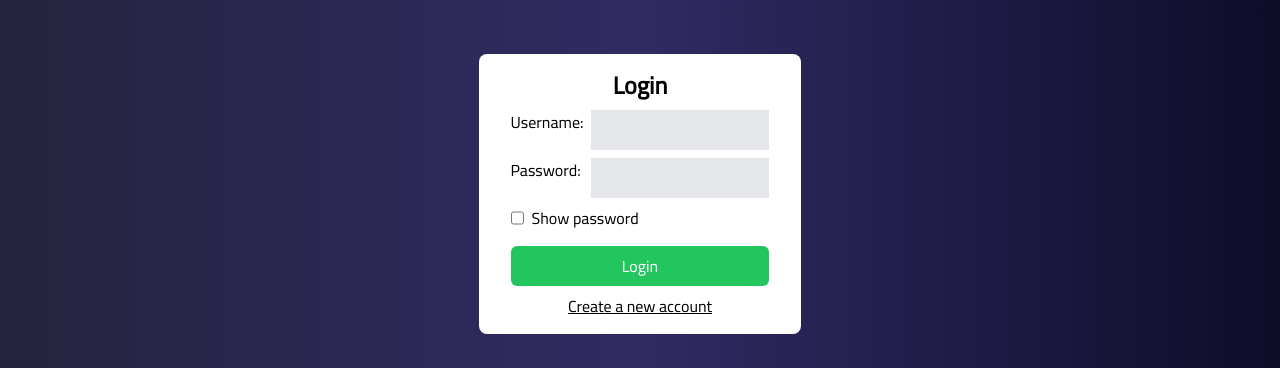
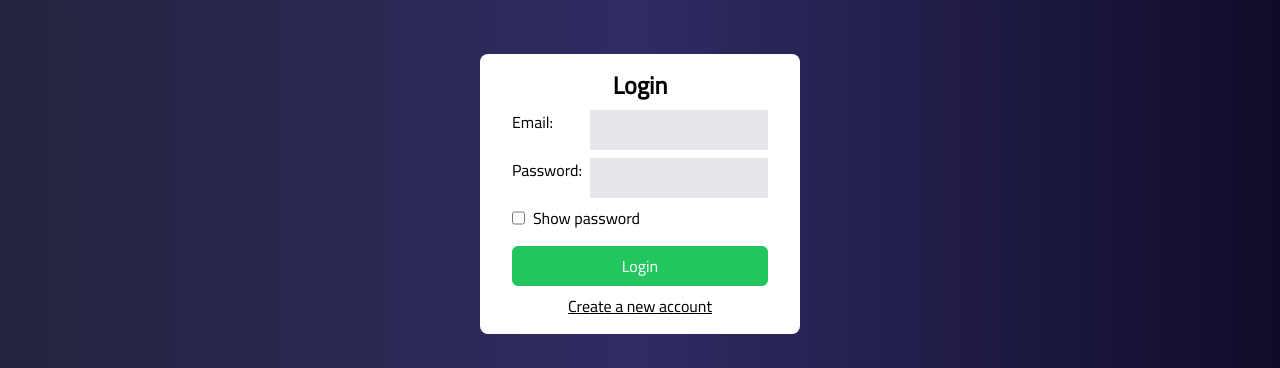
Before and after one commit to mel-haya/vue-e-commerce, a Vue app: page /login in a window 1280 px wide. Shown: the part 246-614 px from the top of the page. Built offline with nearby package versions, Linux system fonts and the light colour scheme; no server answers; data requests are answered from the project's data file.

Commit message:
auth+ router guards

```diff
--- a/db.json
+++ b/db.json
@@ -192,6 +192,6 @@
       "displayName": "Gaming",
       "name": "Gaming"
     }
-
-  ]
+  ],
+  "users": []
 }
--- a/package.json
+++ b/package.json
@@ -11,6 +11,7 @@
   "dependencies": {
     "axios": "^1.3.4",
     "core-js": "^3.8.3",
+    "firebase": "^9.19.1",
     "vue": "^2.6.14",
     "vue-router": "^3.6.5",
     "vuex": "^3.6.2"
--- a/src/App.vue
+++ b/src/App.vue
@@ -9,7 +9,12 @@
       <nav>
         <ul class="flex text-xl mx-4 text-white gap-10">
           <li><router-link to="/store">Store</router-link></li>
-          <li><router-link to="/login">Sign up</router-link></li>
+          <li v-if="!store.getters.getUser">
+            <router-link to="/login">Sign up</router-link>
+          </li>
+          <li v-else>
+            <p class="cursor-pointer" @click="logoutUser">Logout</p>
+          </li>
           <li>
             <router-link class="relative" to="/cart">
               <i class="fa-solid fa-cart-shopping"></i>
@@ -34,12 +39,27 @@
 <script setup>
 import { onMounted, computed } from 'vue'
 import { useStore } from './store/index'
+import { logout, auth } from '@/firebase'
+import { useRouter } from 'vue-router/composables'
+import { onAuthStateChanged } from 'firebase/auth'
 
 const store = useStore()
+const router = useRouter()
 const cartCount = computed(() => store.getters.getCartCount)
 onMounted(async () => {
+  onAuthStateChanged(auth, (user) => {
+    store.commit('setUser', user)
+  })
+  console.log(auth.currentUser)
   await store.dispatch('initProducts')
 })
+
+function logoutUser() {
+  logout().then(() => {
+    store.commit('setUser', null)
+    router.push('/')
+  })
+}
 </script>
 
 <style>
--- /dev/null
+++ b/src/firebase.js
@@ -0,0 +1,31 @@
+import { initializeApp } from 'firebase/app'
+import { getFirestore } from 'firebase/firestore'
+import { getAuth, createUserWithEmailAndPassword, signOut } from 'firebase/auth'
+
+const firebaseConfig = {
+  apiKey: 'AIzaSyD_mxDakIsaYAzE4Cc6iEoUA6U9zNPzQLk',
+  authDomain: 'e-commerce-f744d.firebaseapp.com',
+  projectId: 'e-commerce-f744d',
+  storageBucket: 'e-commerce-f744d.appspot.com',
+  messagingSenderId: '415640045473',
+  appId: '1:415640045473:web:1f87b1b119bd60d4cf6de0',
+}
+
+// Initialize Firebase
+// eslint-disable-next-line no-unused-vars
+const app = initializeApp(firebaseConfig)
+export const db = getFirestore(app)
+export const auth = getAuth(app)
+
+export const createUser = async (email, password) => {
+  const userCredential = await createUserWithEmailAndPassword(
+    auth,
+    email,
+    password
+  )
+  return userCredential.user
+}
+
+export const logout = async () => {
+  await signOut(auth)
+}
--- a/src/router/index.js
+++ b/src/router/index.js
@@ -7,6 +7,7 @@ import CartView from '../views/CartView'
 import StoreView from '../views/StoreView'
 import LoginView from '../views/LoginView'
 import CheckoutView from '../views/CheckoutView'
+import { auth } from '@/firebase'
 
 Vue.use(VueRouter)
 
@@ -40,6 +41,9 @@ const routes = [
     path: '/checkout',
     name: 'checkout',
     component: CheckoutView,
+    meta: {
+      requiresAuth: true,
+    },
   },
   {
     path: '*',
@@ -54,4 +58,14 @@ const router = new VueRouter({
   routes,
 })
 
+router.beforeEach(async (to, from, next) => {
+  const requiresAuth = to.matched.some((record) => record.meta.requiresAuth)
+  console.log(auth.currentUser)
+  if (requiresAuth && !auth.currentUser) {
+    next('/login')
+  } else {
+    next()
+  }
+})
+
 export default router
--- a/src/store/user.js
+++ b/src/store/user.js
@@ -1,14 +1,17 @@
 const userModule = {
   state: () => {
     return {
-      uuid: '',
-      picture: '',
-      name: '',
+      currUser: null,
     }
   },
   getters: {
-    getLength(state) {
-      return state.items.length
+    getUser(state) {
+      return state.currUser
+    },
+  },
+  mutations: {
+    setUser(state, user) {
+      state.currUser = user
     },
   },
 }
--- a/src/views/CheckoutView.vue
+++ b/src/views/CheckoutView.vue
@@ -1,38 +1,26 @@
 <template>
-  <div class="grid grid-cols-4">
-    <div class="col-span-3 flex flex-col bg-white p-5">
-      <h1 class="text-xl font-bold">Checkout</h1>
+  <div class="grid grid-cols-4 m-10">
+    <div class="col-span-2 flex rounded-lg flex-col bg-white p-5">
+      <h1 class="text-xl font-bold">Payment details</h1>
       <form @submit.prevent="submitOrder" class="flex flex-col gap-2">
-        <label for="name">Name:</label>
-        <input type="text" id="name" v-model="name" required />
-
-        <label for="email">Email:</label>
-        <input type="email" id="email" v-model="email" required />
-
-        <label for="address">Address:</label>
-        <input type="text" id="address" v-model="address" required />
-        <div class="flex">
-          <div class="flex-1 flex gap-2 items-center">
-            <label for="city">City:</label>
-            <input type="text" id="city" v-model="city" required />
+        <label for="name">Full Name:</label>
+        <input type="text" id="name" v-model="fullName" required />
+        <label for="card">Card number:</label>
+        <input type="text" id="card" v-model="card" required />
+        <div class="flex items-center gap-2">
+          <div class="flex flex-col">
+            <label for="exp">Expiration Month:</label>
+            <input type="text" id="exp" v-model="exp" required />
           </div>
-          <div class="flex-1 flex gap-2 items-center">
-            <label for="state">State:</label>
-            <input type="text" id="state" v-model="state" required />
+          <div class="flex flex-col">
+            <label for="exp">Expiration Year:</label>
+            <input type="text" id="exp" v-model="exp" required />
           </div>
-          <div class="flex-1 flex gap-2 items-center">
-            <label for="zip">Zip code:</label>
-            <input type="text" id="zip" v-model="zip" required />
+          <div class="flex flex-col">
+            <label class="flex flex-cole" for="exp">CVC:</label>
+            <input type="text" id="exp" v-model="exp" required />
           </div>
         </div>
-        <div class="flex items-center gap-2">
-          <label for="card">Credit card number:</label>
-          <input type="text" id="card" v-model="card" required />
-
-          <label for="exp">Expiration date:</label>
-          <input type="text" id="exp" v-model="exp" required />
-        </div>
-
         <button
           class="self-start bg-blue-600 py-2 px-5 text-white rounded-md"
           type="submit"
--- a/src/views/LoginView.vue
+++ b/src/views/LoginView.vue
@@ -1,17 +1,19 @@
 <template>
   <div class="h-[90vh] flex justify-center items-center">
     <div class="bg-white px-8 py-4 rounded-lg">
-      <form action="" class="flex flex-col gap-2" @submit="submitLogin">
+      <p class="text-red-500">{{ errMessage }}</p>
+      <form action="" class="flex flex-col gap-2" @submit.prevent="submitLogin">
         <h2 class="text-center text-2xl font-bold">
           {{ login ? 'Login' : 'Create a new Account' }}
         </h2>
         <div class="flex gap-2 justify-end">
-          <label for="">Username: </label>
+          <label for="userMail">Email: </label>
           <input
             class="focus:border-b-2 p-2 ml-auto focus:bg-gray-100 bg-gray-200 focus:border-green-500 outline-none"
-            id="username"
-            name="username"
-            type="text"
+            id="userMail"
+            name="userMail"
+            v-model="userMail"
+            type="email"
           />
         </div>
         <div class="flex gap-2">
@@ -20,12 +22,14 @@
             class="focus:border-b-2 p-2 ml-auto focus:bg-gray-100 bg-gray-200 focus:border-green-500 outline-none"
             id="password"
             name="password"
+            v-model="userPass"
             :type="showPass ? 'text' : 'password'"
           />
         </div>
         <div v-if="!login" class="flex gap-2">
           <label for="confirmPassword">Confirm Password: </label>
           <input
+            v-model="confirmPassword"
             class="focus:border-b-2 p-2 ml-auto focus:bg-gray-100 bg-gray-200 focus:border-green-500 outline-none"
             id="confirmPassword"
             name="confirmPassword"
@@ -51,11 +55,72 @@
 
 <script setup>
 import { ref } from 'vue'
+import { auth } from '@/firebase'
+import {
+  signInWithEmailAndPassword,
+  createUserWithEmailAndPassword,
+} from 'firebase/auth'
+import { useRouter } from 'vue-router/composables'
+import { useStore } from '@/store'
 
 const login = ref(true)
 const showPass = ref(false)
+const router = useRouter()
+const store = useStore()
 
-function submitLogin() {}
+const userMail = ref('')
+const userPass = ref('')
+const confirmPassword = ref('')
+const errMessage = ref('')
+
+function submitLogin() {
+  console.log('userMail:', userMail)
+  if (login.value) {
+    if (!userMail.value) {
+      errMessage.value = 'Invalid Email'
+      return
+    }
+    if (userPass.value.length < 8) {
+      errMessage.value = 'Invalid Password'
+      return
+    }
+    signInWithEmailAndPassword(auth, userMail.value, userPass.value)
+      .then((userCredential) => {
+        // Signed in
+        console.log(userCredential.user)
+        store.commit('setUser', userCredential.user)
+        router.push('/')
+        // ...
+      })
+      .catch((error) => {
+        errMessage.value = error.message
+      })
+  } else {
+    if (!userMail.value) {
+      errMessage.value = 'Invalid Email'
+      return
+    }
+    if (userPass.value.length < 8) {
+      errMessage.value = 'Password must be at least 8 characters long'
+      return
+    }
+    if (userPass.value !== confirmPassword.value) {
+      errMessage.value = 'Passwords must be identical'
+      return
+    }
+    createUserWithEmailAndPassword(auth, userMail.value, userPass.value)
+      .then((userCredential) => {
+        // Signed in
+        console.log(userCredential.user)
+        store.commit('setUser', userCredential.user)
+        router.push('/')
+        // ...
+      })
+      .catch((error) => {
+        errMessage.value = error.message
+      })
+  }
+}
 </script>
 
 <style></style>
```
Also changed, not shown: 1 other file (tests, documents, lock files or other folders).
